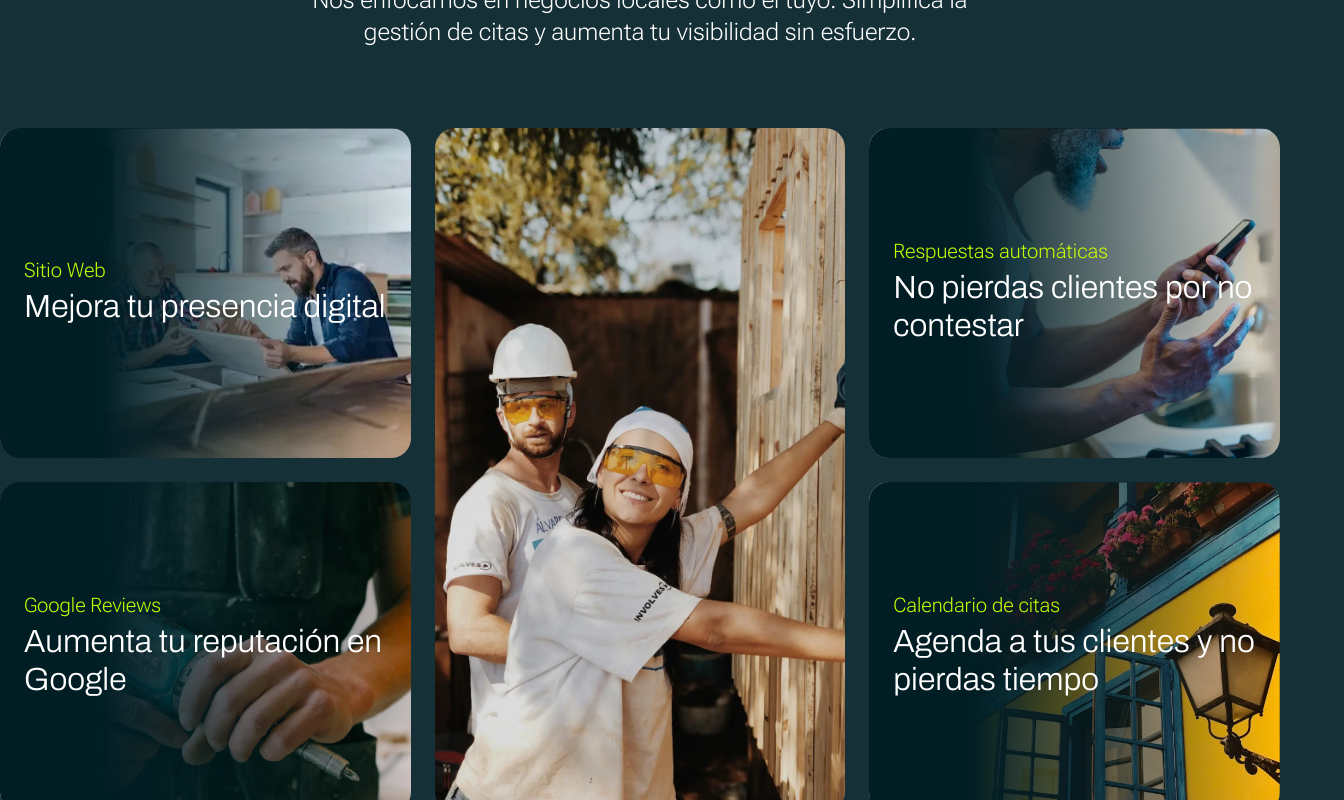
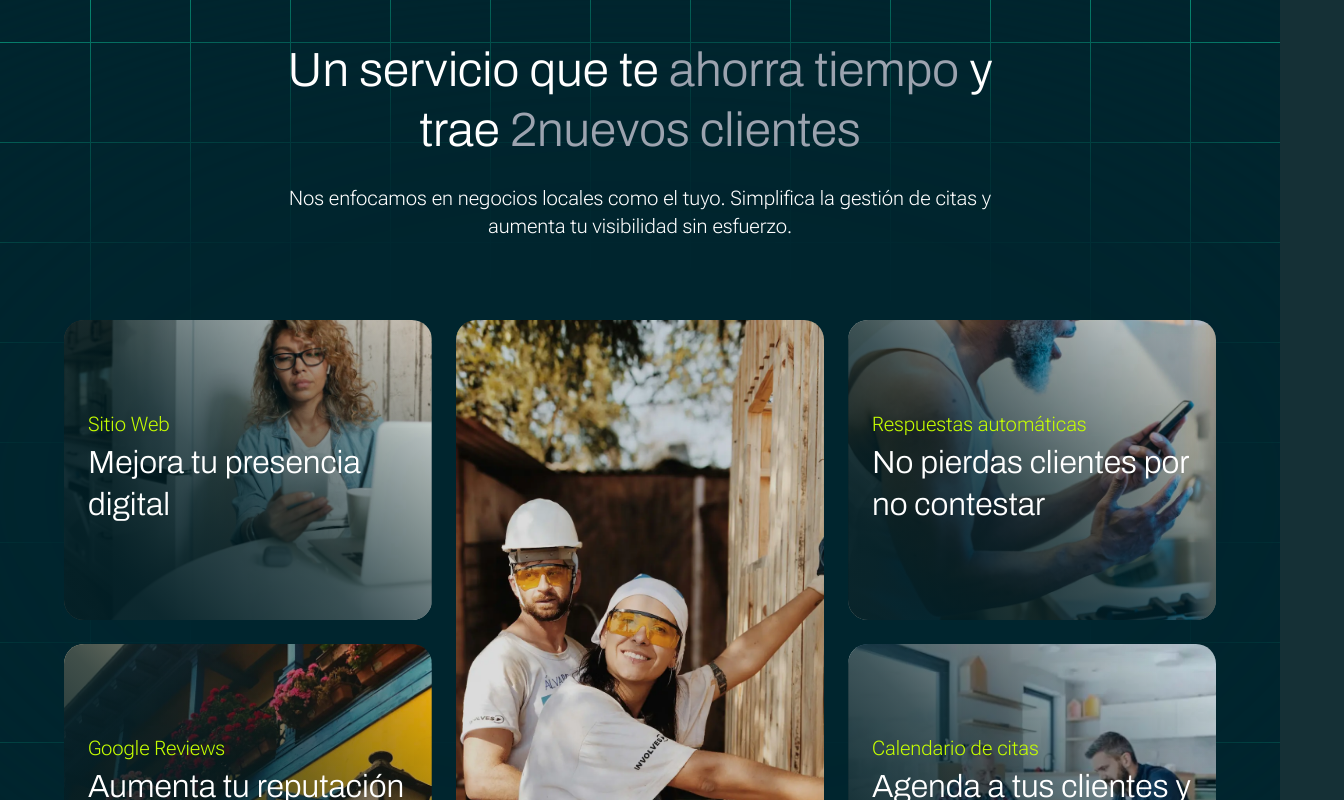
Before and after one commit to jordiparadelo/Japp-Media, a Next.js app: page / in a window 1280 px wide. Shown: the part 1420-2220 px from the top of the page, 1344 px wide, since content can reach past the window. Built offline with nearby package versions, Linux system fonts and the light colour scheme.

Commit message:
Services Updated

```diff
--- a/src/components/sections/Hero.tsx
+++ b/src/components/sections/Hero.tsx
@@ -13,7 +13,7 @@ import DoodleArrow from '@/assets/icons/doodle-arrow.svg'
 function Hero() {
 	return (
 		<section
-			className={cn(`px-6 pt-24 pb-16 bkg-dot-pattern ${styles["hero"]}`)}
+			className={styles["hero"] + ' bkg-dot-pattern'}
 		>
 			<div className='container max-w-3xl mx-auto'>
 				<div className='flex flex-col gap-20'>
--- a/src/components/sections/Services.tsx
+++ b/src/components/sections/Services.tsx
@@ -10,16 +10,16 @@ import ServiceCard from "@/components/ui/ServiceCard";
 function Services() {
 	return (
 		<section
-			className={styles["services"]}
+			className={styles["services"] + " bkg-grid-pattern"}
 			// className={cn(`py-11 px-5 md:px-16 md:py-20 ${"bkg-grid-pattern"}`)}
 		>
 			<div className='container mx-auto'>
 				<div className={styles["services_layout"]}>
 					<div className={styles["services_heading"]}>
 						<h2 className='heading-h2'>
-							Un servicio que te ahorra tiempo y trae nuevos clientes
+							Un servicio que te <span className="text-gray-400">ahorra tiempo</span> y trae <span className="text-gray-400">2nuevos clientes</span>
 						</h2>
-						<p className='text-2xl text-pretty'>
+						<p className='text-xl text-pretty'>
 							Nos enfocamos en negocios locales como el tuyo. Simplifica la
 							gestión de citas y aumenta tu visibilidad sin esfuerzo.
 						</p>
--- a/src/components/ui/ServiceCard.tsx
+++ b/src/components/ui/ServiceCard.tsx
@@ -13,7 +13,9 @@ type Props = {
 const ServiceCard = ({ service, title, description, image }: Props) => {
 	const [isHovered, setIsHovered] = React.useState(false);
 	const cardRef = React.useRef<null | HTMLDivElement>(null);
-	const cardHeigth = React.useRef<number>(0);
+	const cardHeight = React.useRef<number>(0);
+
+	const TRANSITION_DURATION = 0.25;
 
 	const cardVariants = {
 		initial: { scale: 1 },
@@ -21,8 +23,8 @@ const ServiceCard = ({ service, title, description, image }: Props) => {
 	};
 
 	const titleVariants = {
-		initial: { scale: 1, opacity: 1 },
-		hover: { scale: 0, opacity: 0 },
+        hover: { height: 0, scale: 0.8, opacity: 0 },
+		initial: { height: "auto", scale: 1, opacity: 1 },
 	};
 
 	const descriptionVariants = {
@@ -32,10 +34,10 @@ const ServiceCard = ({ service, title, description, image }: Props) => {
 
 	React.useEffect(() => {
 		if (cardRef.current) {
-			cardHeigth.current = cardRef.current.clientHeight;
-			cardRef.current.style.minHeight = `${cardHeigth.current}px`;
+			cardHeight.current = cardRef.current.clientHeight;
+			cardRef.current.style.minHeight = `${cardHeight.current}px`;
 		}
-	}, [cardRef]);
+	}, [cardHeight]);
 
 	return (
 		<motion.div
@@ -53,14 +55,20 @@ const ServiceCard = ({ service, title, description, image }: Props) => {
 			<div className={styles["service-card_content"]}>
 				<div className={styles["service-card_heading"]}>
 					<p className={styles["service-card_service"]}>{service}</p>
+					<AnimatePresence>
 						{!isHovered && (
 							<motion.h3
+								initial='initial'
+								animate={isHovered ? "hover" : "initial"}
+								exit='hover'
 								variants={titleVariants}
+								transition={{ duration: TRANSITION_DURATION }}
 								className={styles["service-card_title"]}
 							>
 								{title}
 							</motion.h3>
 						)}
+					</AnimatePresence>
 				</div>
 				<AnimatePresence>
 					{isHovered && (
@@ -70,7 +78,7 @@ const ServiceCard = ({ service, title, description, image }: Props) => {
 							initial='initial'
 							animate='hover'
 							exit='initial'
-							transition={{ duration: 0.2 }}
+							transition={{ duration: TRANSITION_DURATION }}
 						>
 							{description}
 						</motion.p>
--- a/src/data/index.ts
+++ b/src/data/index.ts
@@ -4,7 +4,7 @@ export const SERVICES = [
 		title: "Mejora tu presencia digital",
 		description:
 			"Crea o mejora tu sitio web: aumenta tu presencia, cierra mas reservas y atrae más clientes potenciales.",
-		image: "/images/service_card_01.webp",
+		image: "/images/service_card_05.webp",
 	},
 	{
 		service: "Respuestas automáticas",
@@ -18,14 +18,14 @@ export const SERVICES = [
 		title: "Aumenta tu reputación en Google",
 		description:
 			"Ayudamos a tu negocio a destacar mejor en Google, para que nuevos clientes contacten contigo.",
-		image: "/images/service_card_03.webp",
+		image: "/images/service_card_04.webp",
 	},
 	{
 		service: "Calendario de citas",
 		title: "Agenda a tus clientes y no pierdas tiempo",
 		description:
 			"Gestiona tus agenda desde tu movil, crea recordatorios y mantente notificado.",
-		image: "/images/service_card_04.webp",
+		image: "/images/service_card_01.webp",
 	},
 ];
 
--- a/src/styles/Services.module.scss
+++ b/src/styles/Services.module.scss
@@ -1,5 +1,17 @@
 .services {
 	position: relative;
+	padding-block: 2.5rem;
+	padding-inline: 1.25rem;
+	background-color: var(--bkg-dark);
+
+	@media screen and (min-width: 768px) {
+		padding-block: 4rem;
+		padding-inline: 4rem;
+	}
+
+	@media screen and (min-width: 1024px) {
+		padding-block: 7.5rem;
+	}
 
 	&_layout {
 		display: flex;
@@ -15,23 +27,25 @@
 		max-width: 80ch;
 		margin-inline: auto;
 		text-align: center;
+		transform-origin: top;
 	}
 
 	&_grid {
 		display: flex;
 		flex-direction: column;
-		gap: 0.5rem;
+		gap: 1.25rem;
 
-		@media screen and (min-width: 425px) {
+		@media screen and (min-width: 425px){
 			display: grid;
 			grid-template-columns: repeat(2, 1fr);
 			grid-template-rows: repeat(3, auto);
 			gap: 1.5rem;
 		}
+
 		@media screen and (min-width: 768px) {
 			display: grid;
 			grid-template-columns: repeat(3, 1fr);
-			grid-template-rows: repeat(2, 1fr);
+			grid-template-rows: repeat(2, minmax(300px, 1fr));
 			gap: 1.5rem;
 		}
 
@@ -43,10 +57,12 @@
 			justify-self: stretch;
 			max-width: 100%;
 			width: 100%;
+			display: none;
 
 			@media screen and (min-width: 425px) {
 				grid-area: 2 / 1 / 3 / 3;
 				max-height: 33vh;
+				display: initial;
 			}
 			@media screen and (min-width: 768px) {
 				grid-area: 1 / 2 / 3 / 3;
@@ -62,9 +78,12 @@
 	grid-template-columns: 1fr;
 	grid-template-rows: 1fr;
 	background-size: cover;
+	background-position: center right;
 	object-fit: cover;
 	position: relative;
 	overflow: hidden;
+	cursor: pointer;
+	flex-basis: min-content;
 
 	&_content {
 		display: flex;
@@ -73,28 +92,40 @@
 		gap: 1.25rem;
 		align-self: stretch;
 		justify-self: stretch;
-		padding: 1.5rem;
+		padding-inline: 1.5rem;
 		grid-area: 1/1;
-		background-image: linear-gradient(90deg, #011E25 25%, transparent)
+		background-image: linear-gradient(45deg, rgba(1, 30, 37, 0.95) 15%,rgba(1, 30, 37, 0.75) 45%, transparent);
 	}
 
 	&_heading {
 		display: flex;
 		gap: 0.5rem;
 		flex-direction: column;
+		max-width: 80ch;
 	}
 
 	&_service {
-        font-size: 1.25rem;
+		font-size: .875rem;
 		line-height: 1;
 		color: var(--color-secondary);
+
+		@media screen and (min-width: 768px) {
+			font-size: 1.25rem;
+		}
 	}
 
 	&_title {
+		font-size: 1.5rem;
+		line-height: 1.3;
+
+		@media screen and (min-width: 768px) {
 			font-size: 2rem;
-        line-height: 1.2;
+		}
 	}
 	&_description {
 		font-size: 1.25rem;
+		@media screen and (min-width: 768px) {
+			font-size: 1.5rem;
 		}
 	}
+}
--- a/src/styles/hero.module.scss
+++ b/src/styles/hero.module.scss
@@ -1,5 +1,17 @@
 .hero {
-	position: relative;
+    position: relative;
+	padding-block: 2.5rem;
+	padding-inline: 1.25rem;
+	// background-color: var(--bkg-dark);
+
+	@media screen and (min-width: 768px) {
+		padding-block: 4rem;
+		padding-inline: 4rem;
+	}
+
+	@media screen and (min-width: 1024px) {
+		padding-block: 7.5rem;
+	}
 
 	&_heading {
 		display: flex;
```
Lines whose indentation alone changed are shown as unchanged.
